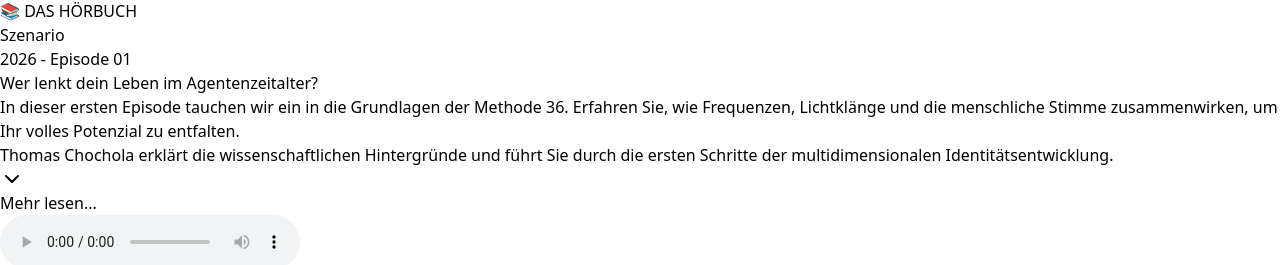
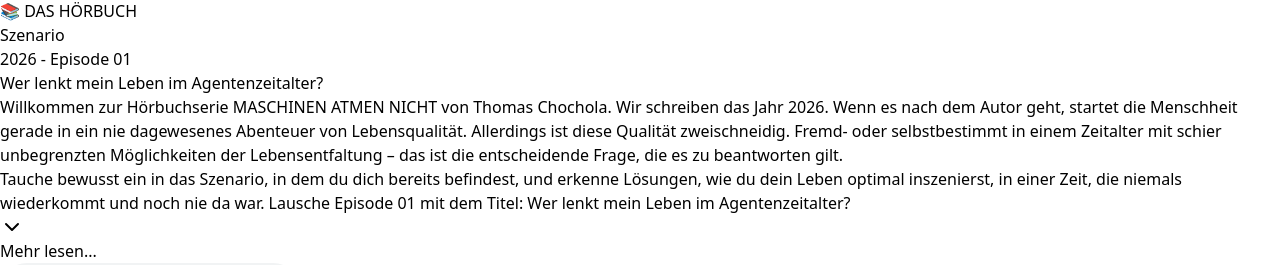
Before and after one commit to thomas-kiich/mdi-app, a React (Vite) app in the folder client/: page / in a window 1280 px wide. Both pictures are taken after a click on the button "SZENARIO 2026 PODCAST". Shown: the part 355-620 px from the top of the page. Built offline with nearby package versions, Linux system fonts and the light colour scheme; a web font is replaced by a local one.

Commit message:
Checkpoint: Updated the podcast description to use the actual intro text and changed the subtitle from 'dein Leben' to 'mein Leben'.

```diff
--- a/client/public/__manus__/version.json
+++ b/client/public/__manus__/version.json
@@ -1,4 +1,4 @@
 {
-  "version": "dc383778",
-  "timestamp": 1774888565716
+  "version": "1f40e0c8",
+  "timestamp": 1774888920964
 }
--- a/client/src/pages/Home.tsx
+++ b/client/src/pages/Home.tsx
@@ -909,19 +909,16 @@ studyMdiResult: ${studyMdiResult ? 'ok' : 'missing'}
                 </Button>
                 <PodcastFeature
                   title="Szenario 2026 - Episode 01"
-                  subtitle="Wer lenkt dein Leben im Agentenzeitalter?"
+                  subtitle="Wer lenkt mein Leben im Agentenzeitalter?"
                   coverImage="https://d2xsxph8kpxj0f.cloudfront.net/310519663036873684/VyRb5akas5jLZtUDKwE632/logo_16abbbd5.png"
                   audioUrl="https://d2xsxph8kpxj0f.cloudfront.net/310519663036873684/VyRb5akas5jLZtUDKwE632/podcast_01_8f2ce81d.mp3"
                   description={
                     <div className="space-y-4">
                       <p>
-                        In dieser ersten Episode tauchen wir ein in die Grundlagen der Methode 36.
-                        Erfahren Sie, wie Frequenzen, Lichtklänge und die menschliche Stimme zusammenwirken,
-                        um Ihr volles Potenzial zu entfalten.
+                        Willkommen zur Hörbuchserie MASCHINEN ATMEN NICHT von Thomas Chochola. Wir schreiben das Jahr 2026. Wenn es nach dem Autor geht, startet die Menschheit gerade in ein nie dagewesenes Abenteuer von Lebensqualität. Allerdings ist diese Qualität zweischneidig. Fremd- oder selbstbestimmt in einem Zeitalter mit schier unbegrenzten Möglichkeiten der Lebensentfaltung – das ist die entscheidende Frage, die es zu beantworten gilt.
                       </p>
                       <p>
-                        Thomas Chochola erklärt die wissenschaftlichen Hintergründe und führt Sie durch
-                        die ersten Schritte der multidimensionalen Identitätsentwicklung.
+                        Tauche bewusst ein in das Szenario, in dem du dich bereits befindest, und erkenne Lösungen, wie du dein Leben optimal inszenierst, in einer Zeit, die niemals wiederkommt und noch nie da war. Lausche Episode 01 mit dem Titel: Wer lenkt mein Leben im Agentenzeitalter?
                       </p>
                     </div>
                   }
```
Also changed, not shown: 1 other file (tests, documents, lock files or other folders).
